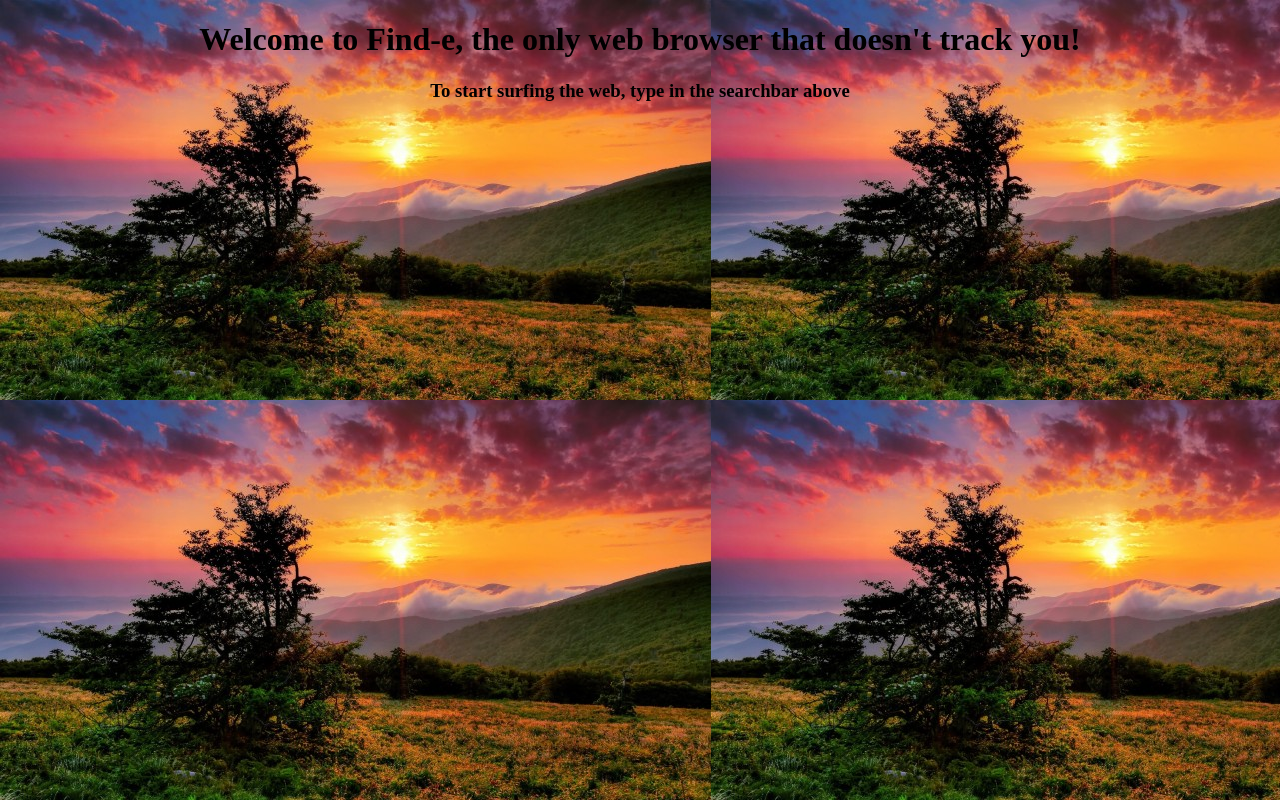
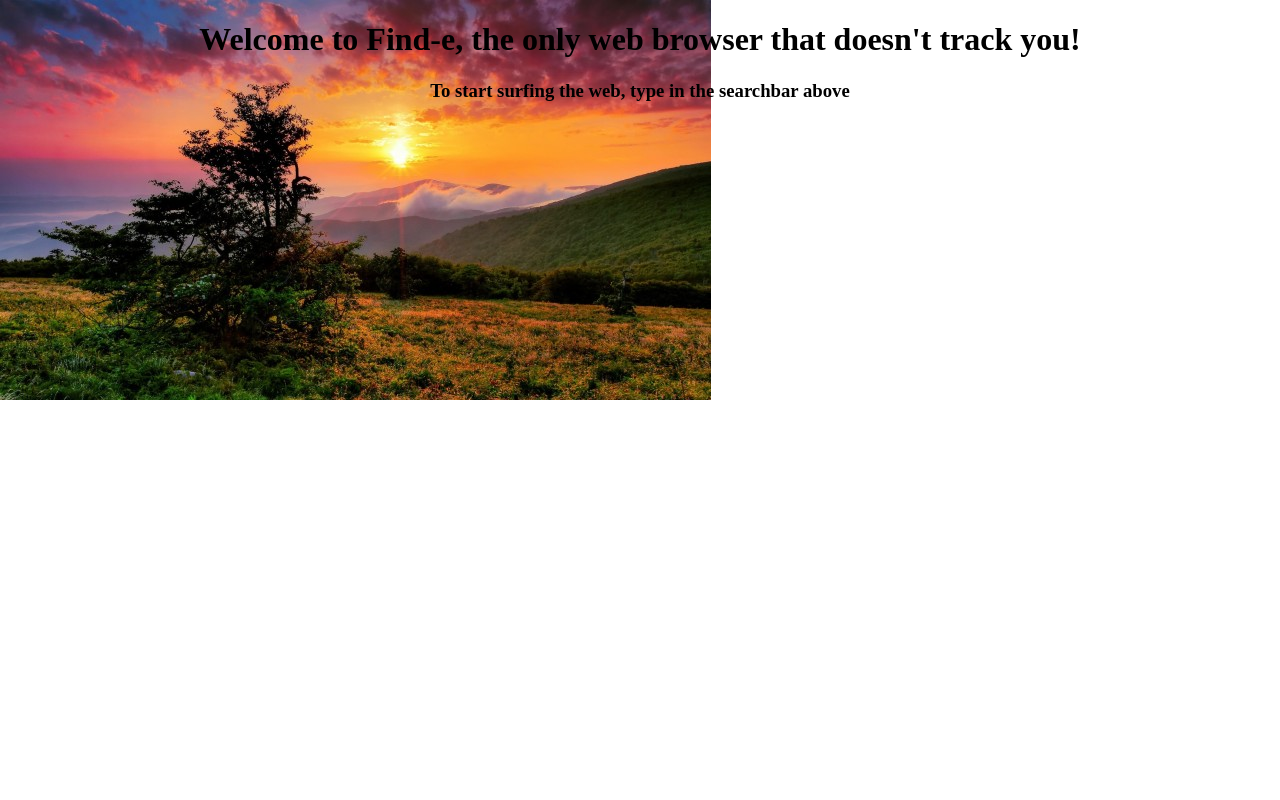
Before and after one commit to sb-ads/sb-SE-home, a plain HTML site: page index.html in a window 1280 px wide. Drawn offline with Linux system fonts and the light colour scheme.

Commit message:
Update index.html

```diff
--- a/index.html
+++ b/index.html
@@ -3,7 +3,7 @@
 <head>
 	<title>find-e</title>
 </head>
-<body style="background-image: url(https://sb-ads.github.io/sb-SE-home/back.jpg);">
+<body style="background-image: url(https://sb-ads.github.io/sb-SE-home/back.jpg); background-repeat: no-repeat;">
 	<h1 style="text-align: center;">Welcome to Find-e, the only web browser that doesn't track you!</h1>
 	<h3 style="text-align: center;">To start surfing the web, type in the searchbar above</h3>
 </body>
```
